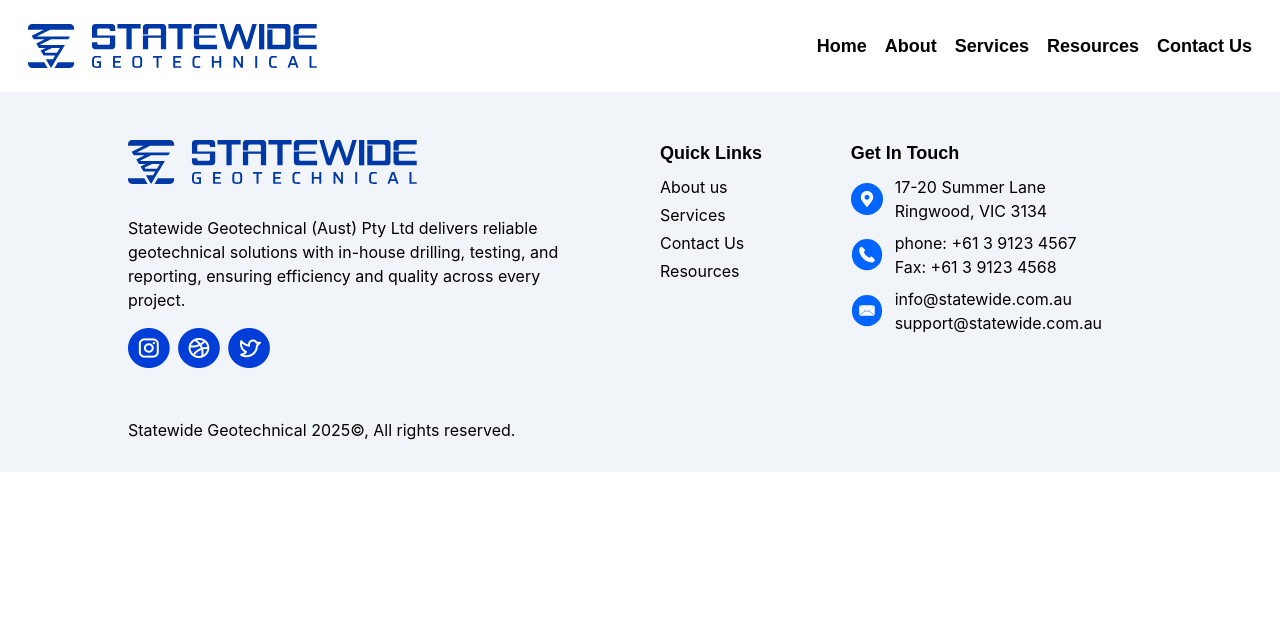
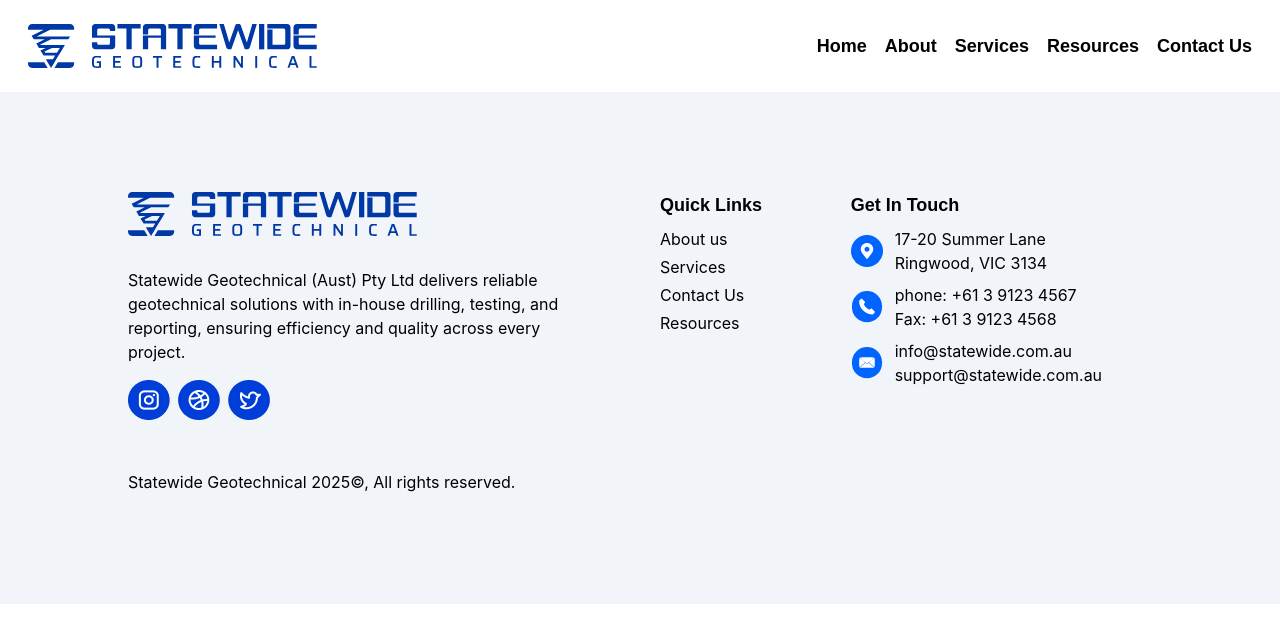
Before and after one commit to tharanga-madurapperuma/statewide-geotechnical_construction-site, a React (Vite) app: page /drilling in a window 1280 px wide. Shown: the top 642 px of the page. Built offline with nearby package versions, Linux system fonts and the light colour scheme.

Commit message:
footer responsive

```diff
--- a/src/components/footer/Footer.jsx
+++ b/src/components/footer/Footer.jsx
@@ -12,7 +12,7 @@ import {
 const Footer = () => {
     return (
         <div className="bg-slate-100 w-full h-auto flex justify-center items-center">
-            <div className="w-[80%] mt-48 flex flex-col">
+            <div className="w-[80%] mt-48 flex flex-col md:mt-72 lg:mt-[100px]">
                 <div className="w-full flex flex-col md:flex-row justify-between items-start">
                     <div className="w-full md:w-2/4">
                         <div className="w-full">
@@ -101,7 +101,7 @@ const Footer = () => {
                     </div>
                 </div>
                 <div className="py-10">
-                    <p className="w-[70%] font-inter font-400 text-12 md:text-14 lg:text-16 pt-40 md:pt-0 pb-20">
+                    <p className="w-[70%] font-inter font-400 text-12 md:text-14 lg:text-16 pt-40 md:pt-0 pb-20 md:pb-0 md:mb-72 lg:mb-[100px]">
                         Statewide Geotechnical 2025&copy;, All rights reserved.
                     </p>
                 </div>
```
